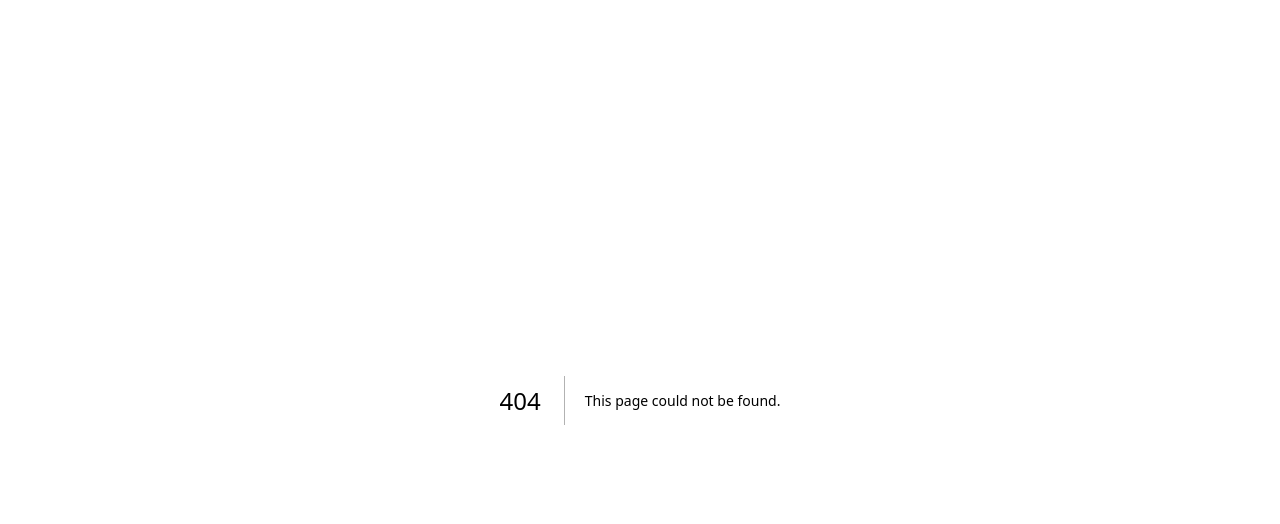
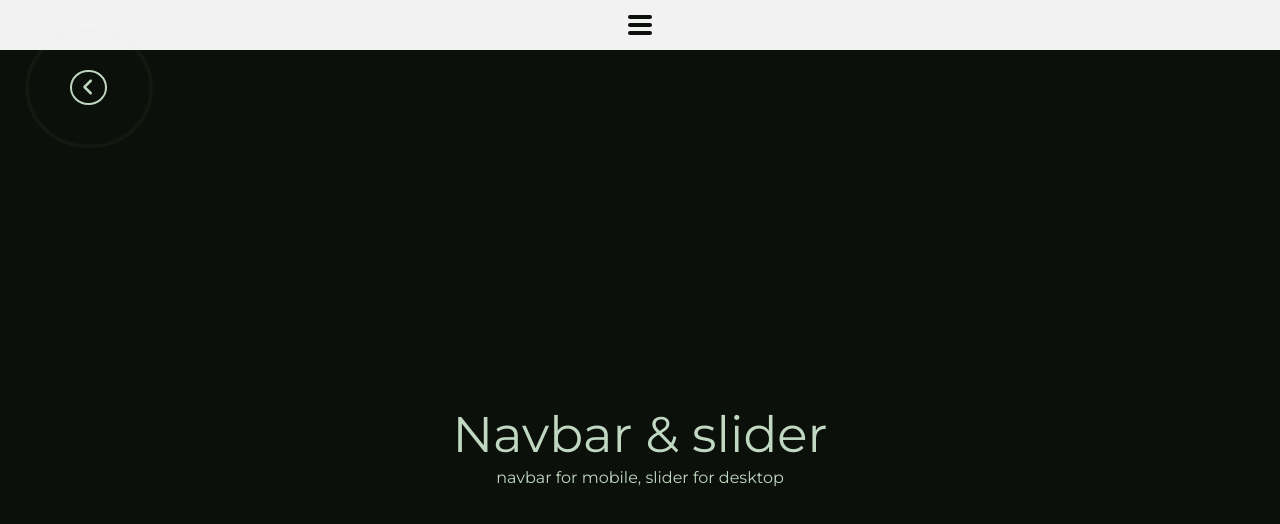
Before and after one commit to Ekzisss/micro-projects, a Next.js app: page /navbar-slider in a window 1280 px wide. Before the commit this address had no page. Shown: the top 524 px of the page. Built offline with nearby package versions, Linux system fonts and the light colour scheme.

Commit message:
Navbar & slider added

```diff
--- /dev/null
+++ b/src/app/navbar-slider/page.module.scss
@@ -0,0 +1,129 @@
+@import "../vars.module.scss";
+
+.origin {
+  display: flex;
+  flex-basis: auto;
+}
+
+.main {
+  width: 100%;
+  margin: 0;
+
+  max-width: none !important;
+}
+
+.header {
+  background-color: rgb(242, 242, 242);
+  height: 50px;
+  display: flex;
+  justify-content: center;
+  align-items: center;
+}
+
+.burger {
+  position: relative;
+  height: 4px;
+  width: 24px;
+  background-color: $background;
+  border-radius: 2px;
+  cursor: pointer;
+
+  &::after {
+    content: "";
+    height: 100%;
+    width: 100%;
+    position: absolute;
+    top: 8px;
+    left: 0;
+    background-color: $background;
+    border-radius: 2px;
+  }
+
+  &::before {
+    content: "";
+    height: 100%;
+    width: 100%;
+    position: absolute;
+    top: -8px;
+    left: 0;
+    background-color: $background;
+    border-radius: 2px;
+  }
+}
+
+.nav {
+  background-color: $primary;
+  color: $background;
+  font-size: 30px;
+  display: flex;
+  gap: 10px;
+  flex-direction: column;
+  padding-left: 20px;
+  padding-top: 20px;
+
+  width: 25%;
+  height: 100vh;
+  position: relative;
+
+  &__item {
+    cursor: pointer;
+    &:hover {
+      // filter: grayscale(80%);
+      color: rgb(187, 0, 0);
+    }
+  }
+}
+
+.title {
+  text-align: center;
+  margin-top: 45vh;
+  font-size: 50px;
+}
+
+.close {
+  width: 20px;
+  height: 20px;
+
+  position: absolute;
+  top: 1rem;
+  right: 1rem;
+
+  &__img {
+    position: relative;
+
+    &::after {
+      background-color: red;
+      width: 20px;
+      height: 3px;
+      content: "";
+      position: absolute;
+      top: 0;
+      left: 0;
+      transform-origin: center;
+      rotate: 45deg;
+    }
+
+    &::before {
+      background-color: red;
+      width: 20px;
+      height: 3px;
+      content: "";
+      position: absolute;
+      top: 0;
+      left: 0;
+      transform-origin: center;
+      rotate: -45deg;
+    }
+  }
+}
+
+@media (max-width: 768px) {
+  .nav {
+    position: absolute;
+    width: 100%;
+    z-index: 1;
+    display: flex;
+    justify-content: center;
+    align-items: center;
+  }
+}
--- /dev/null
+++ b/src/app/navbar-slider/page.tsx
@@ -0,0 +1,45 @@
+'use client';
+import style from './page.module.scss';
+import { useState } from 'react';
+import BackBtn from '@/components/backBtn';
+
+export default function NavbarSlider() {
+  const [showNav, setShowNav] = useState(false);
+
+  const mobileWidth = 768;
+
+  return (
+    <div className={style.origin}>
+      <nav
+        style={{ display: `${showNav ? 'flex' : 'none'}` }}
+        className={style.nav}
+      >
+        <h2 className={style.nav__item}>Home</h2>
+        <h2 className={style.nav__item}>About</h2>
+        <h2 className={style.nav__item}>Projects</h2>
+        <h2 className={style.nav__item}>Contact</h2>
+        <button
+          onClick={() => setShowNav(false)}
+          className={style.close}
+        >
+          <div className={style.close__img}></div>
+        </button>
+      </nav>
+      <main className={style.main}>
+        <header className={style.header}>
+          <button
+            onClick={() => setShowNav(!showNav)}
+            style={{ width: '24px', height: '30px' }}
+          >
+            <div className={style.burger}></div>
+          </button>
+        </header>
+        <h1 className={style.title}>Navbar & slider</h1>
+        <h3 style={{ textAlign: 'center', fontSize: '16px', marginTop: '10px' }}>
+          navbar for mobile, slider for desktop
+        </h3>
+      </main>
+      <BackBtn></BackBtn>
+    </div>
+  );
+}
--- a/src/app/page.tsx
+++ b/src/app/page.tsx
@@ -21,6 +21,10 @@ export default function Home() {
           href="review-carousel"
           content="Review carousel"
         />
+        <ProjLink
+          href="navbar-slider"
+          content="Navbar & slider"
+        />
       </div>
     </main>
   );
```
